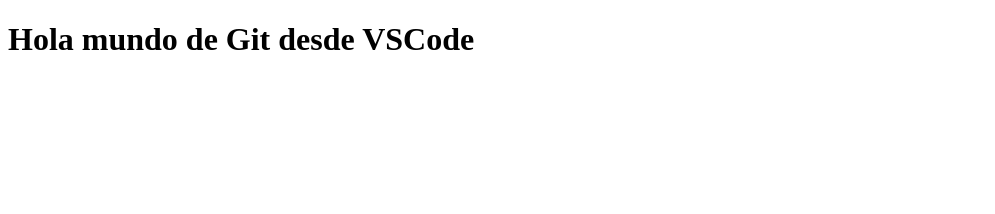
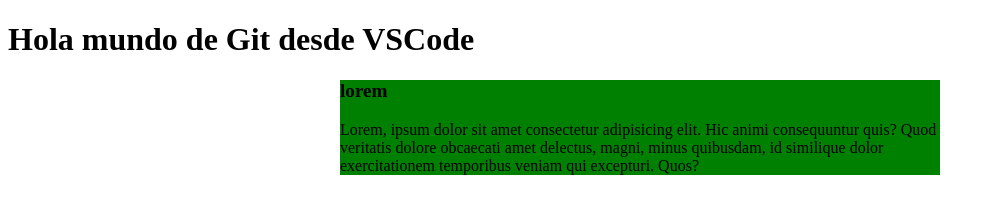
Before and after one commit to Pablo011/fj2020-desarrollo-web-1-practicas-git, a plain HTML site: page index.html in a window 1280 px wide. Shown: the whole page, without its empty margins (0-995 px from the left). Drawn offline with Linux system fonts and the light colour scheme.

Commit message:
Afregar esstructura HTML prinsipal
En el archivo prinsipal del sitio se agrego la estructura prinsipal para hacer uso de los sectores CSS definido previamente.

```diff
--- a/css/main.css
+++ b/css/main.css
@@ -1,7 +1,6 @@
 .negrita {
-    fon
-
-
+    font-weight: bold;
+    font-size: 1.2em;
 }
 
 main#prinsipal{
--- a/index.html
+++ b/index.html
@@ -11,6 +11,13 @@
 
 <body>
     <h1>Hola mundo de Git desde VSCode</h1>
+    <main id="prinsipal">
+        <p class="negrita">lorem</p>
+        Lorem, ipsum dolor sit amet consectetur adipisicing elit. Hic animi
+        consequuntur quis? Quod veritatis dolore obcaecati amet delectus, magni,
+        minus quibusdam, id similique dolor exercitationem temporibus veniam qui
+        excepturi. Quos?
+    </main>
     <script src=js/app.js></script>
 </body>
 </html>
--- a/js/app.js
+++ b/js/app.js
@@ -1 +1 @@
-alert(´Hola Git desde JavaScript´);
+alert("Hola Git desde JavaScript");
```
